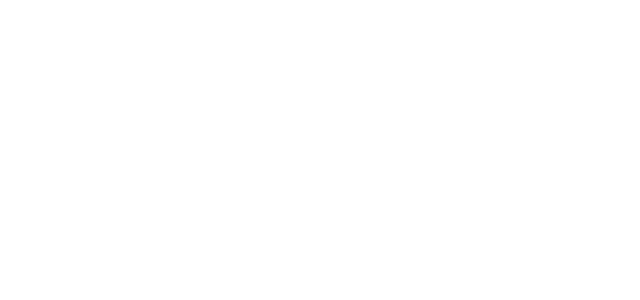
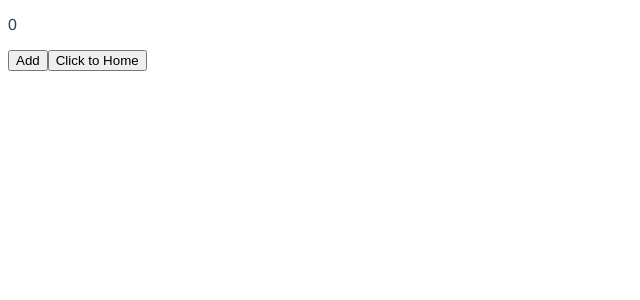
Before and after one commit to oneyoung19/learn-vue2, a Vue app: page /4.keep-alive in a window 1280 px wide. Shown: the top 300 px of the page, without its empty margins (0-640 px from the left). Built offline with nearby package versions, Linux system fonts and the light colour scheme.

Commit message:
feat: keep-alive

```diff
--- a/src/App.vue
+++ b/src/App.vue
@@ -1,6 +1,8 @@
 <template>
 	<div id="app">
-		<router-view />
+		<keep-alive :include="/KeepAlive$/">
+			<router-view />
+		</keep-alive>
 	</div>
 </template>
 
--- a/src/router/index.js
+++ b/src/router/index.js
@@ -24,6 +24,11 @@ const routes = [
 		path: '/3.functional',
 		name: '3Functional',
 		component: () => import('../views/3.functional')
+	},
+	{
+		path: '/4.keep-alive',
+		name: '4KeepAlive',
+		component: () => import('../views/4.keep-alive')
 	}
 ]
 
--- /dev/null
+++ b/src/views/4.keep-alive/index.vue
@@ -0,0 +1,40 @@
+<template>
+  <div>
+		<p>{{ num }}</p>
+		<button @click="handleClickAdd">Add</button>
+		<button @click="handleClickToHome">Click to Home</button>
+	</div>
+</template>
+
+<script>
+export default {
+	name: 'IndexKeepAlive',
+  data () {
+    return {
+			num: 0
+    }
+  },
+	created() {
+		console.log('IndexKeepAlive created')
+	},
+	activated() {
+		console.log('IndexKeepAlive activated')
+	},
+	deactivated() {
+		console.log('IndexKeepAlive deactivated')
+	},
+	methods: {
+		handleClickAdd() {
+			this.num++
+		},
+		handleClickToHome() {
+			this.$router.push({
+				name: 'Home'
+			})
+		}
+  }
+}
+</script>
+
+<style scoped lang="less">
+</style>
```
Also changed, not shown: src/views/4.keep-alive/keep-alive.js (added, +26 -0 lines).
